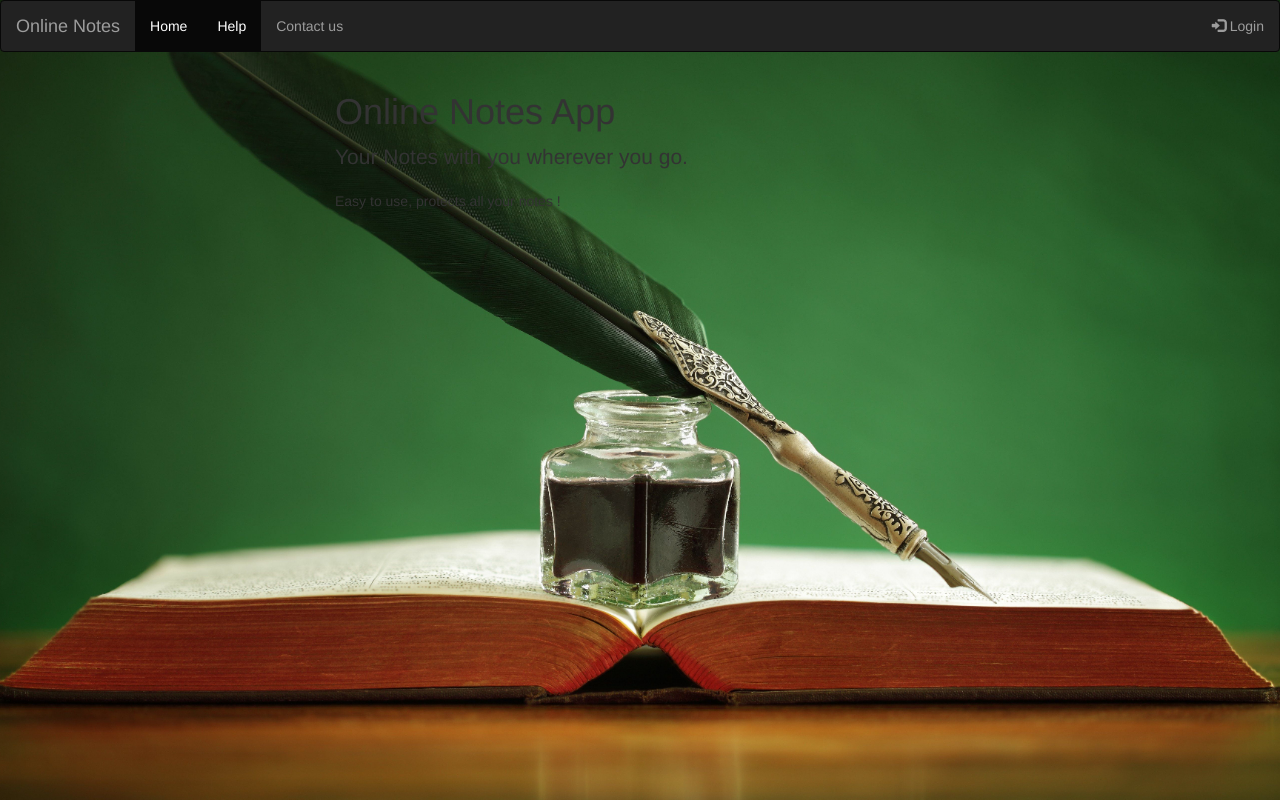
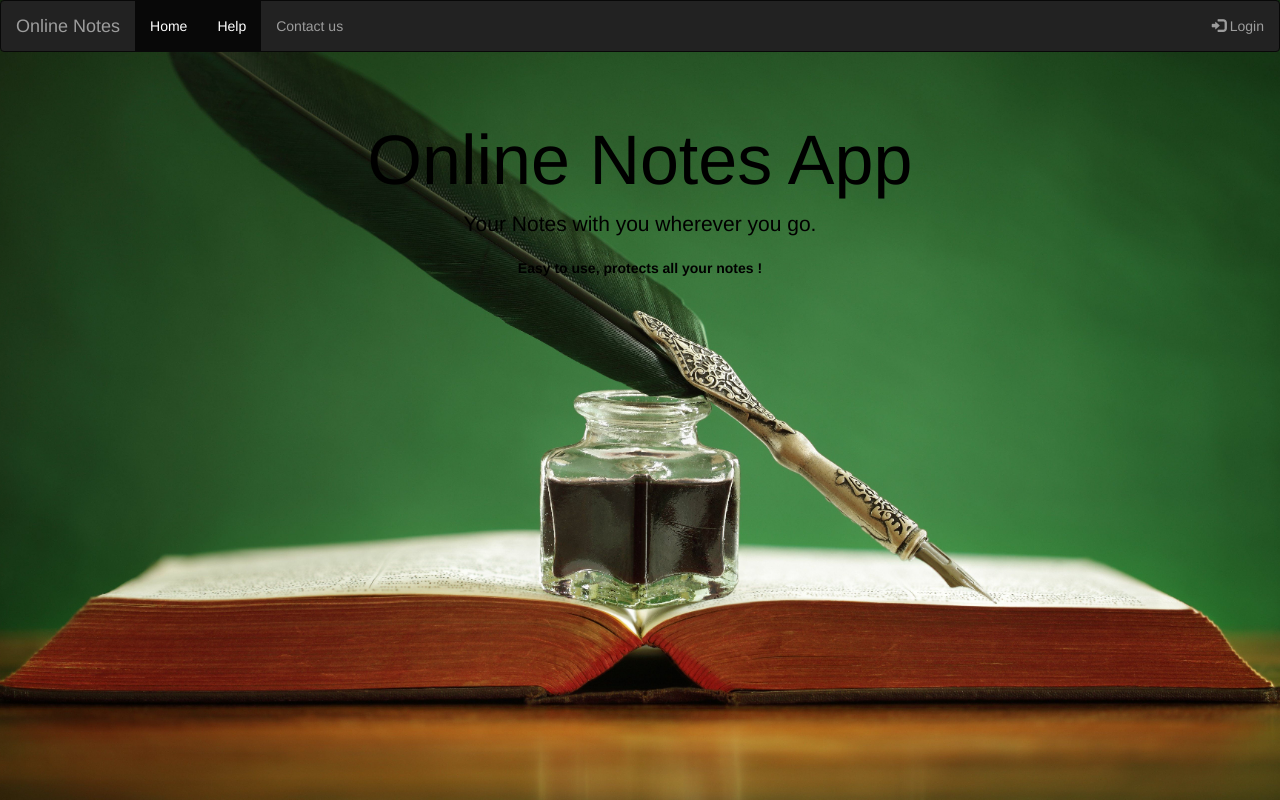
Before and after one commit to Gauravi13/OnlineNotesApp, a plain HTML site: page index.html in a window 1280 px wide. Drawn offline with nearby package versions, Linux system fonts and the light colour scheme.

Commit message:
Update index.html

```diff
--- a/index.html
+++ b/index.html
@@ -11,6 +11,26 @@
     <script src="https://ajax.googleapis.com/ajax/libs/jquery/3.6.4/jquery.min.js"></script>
     <script src="https://maxcdn.bootstrapcdn.com/bootstrap/3.4.1/js/bootstrap.min.js"></script>
   </head>
+  <style>
+          /*margin top for myContainer*/
+          #myContainer {
+              margin-top: 50px;
+              text-align: center;
+              color: black;
+          }
+
+          /*header size*/
+          #myContainer h1{
+              font-size: 5em;
+          }
+
+          .bold{
+              font-weight: bold;
+          }
+          .signup{
+              margin-top: 20px;
+          }
+  </style>
     <body>
       <!--Navigation Bar-->
       <nav class="navbar navbar-inverse">
```
